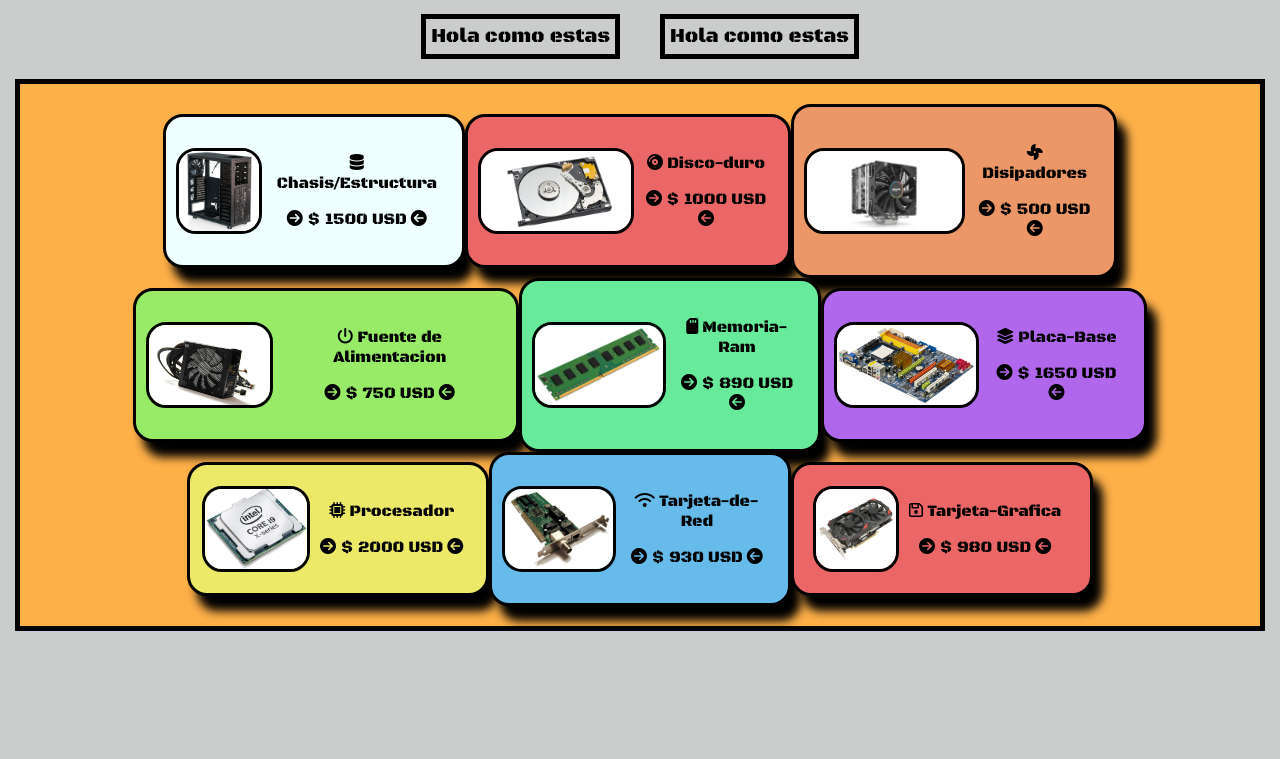
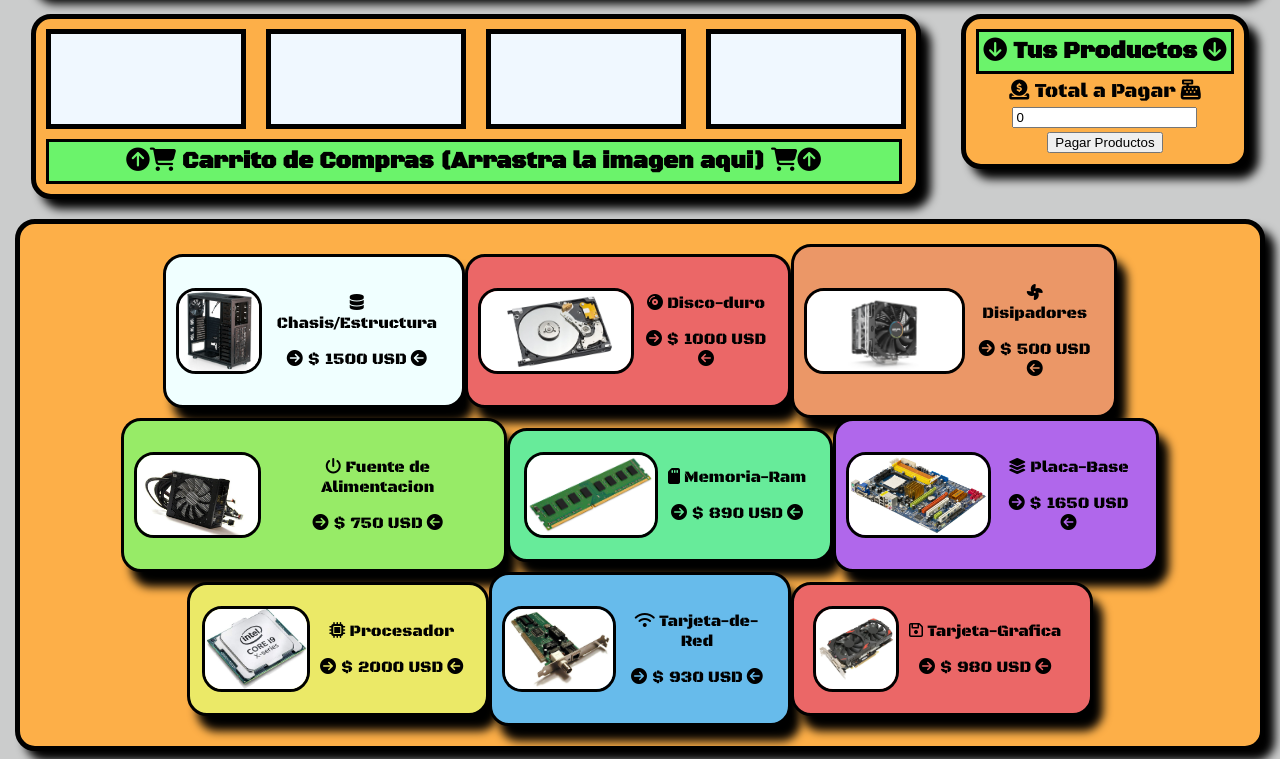
Before and after one commit to ARMI-GLITCH/pc-componentes, a plain HTML site: page index.html in a window 1280 px wide. Shown: the part 84-843 px from the top of the page. Before the commit the page ends 800 px from the top, so only its background shows below. Drawn offline with Linux system fonts and the light colour scheme.

Commit message:
Second commit: Almost finishing the design

```diff
--- a/CSS/style.css
+++ b/CSS/style.css
@@ -20,6 +20,15 @@ h1 {
   padding: 10px;
   width: 95%;
   background-color: beige;
+  border-radius: 20px;
+  box-shadow: 10px 10px 10px black;
+}
+
+h3 {
+  margin: auto;
+  border: 3px solid black;
+  padding: 5px;
+  background-color: rgb(107, 243, 107);
 }
 
 .carrito-de-compras-y-calculo-de-productos {
@@ -35,13 +44,39 @@ h1 {
 .carrito-de-compras {
   margin-right: 20px;
   border: 5px solid black;
-  padding: 5px;
+  padding: 10px;
+  background-color: rgb(253, 175, 72);
+  border-radius: 20px;
+  box-shadow: 10px 10px 10px black;
+  display: grid;
+  grid-template-columns: 200px 200px 200px 200px;
+  column-gap: 20px;
+  text-align: center;
+}
+
+.contenedor-de-imagen {
+  background-color: aliceblue;
+  border: 5px solid black;
+  height: 900%;
+}
+
+.tus-productos {
+  width: 420%;
+  margin-top: 100px;
 }
 
 .calculo-de-productos {
   margin-left: 20px;
   border: 5px solid black;
-  padding: 5px;
+  padding: 10px;
+  height: 30%;
+  background-color: rgb(253, 175, 72);
+  border-radius: 20px;
+  box-shadow: 10px 10px 10px black;
+}
+
+.input-y-button {
+  margin-top: 5px;
 }
 
 .contenedor-de-productos {
@@ -55,6 +90,8 @@ h1 {
   background-color: rgb(253, 175, 72);
   width: 95%;
   margin-top: 10px;
+  border-radius: 20px;
+  box-shadow: 10px 10px 10px black;
 }
 
 .chasis {
@@ -140,7 +177,7 @@ h1 {
   border-radius: 20px;
   box-shadow: 10px 15px 10px;
   padding: 10px;
-  width: 23%;
+  width: 25%;
 }
 
 .nombre-precio {
--- a/index.html
+++ b/index.html
@@ -14,10 +14,19 @@
   <h1><i class="fa-solid fa-computer"></i> Componentes para la PC de tus sueños <i class="fa-solid fa-computer-mouse"></i></h1>
   <div class="carrito-de-compras-y-calculo-de-productos">
     <div class="carrito-de-compras">
-      Hola como estas
+      <div class="contenedor-de-imagen"></div>
+      <div class="contenedor-de-imagen"></div>
+      <div class="contenedor-de-imagen"></div>
+      <div class="contenedor-de-imagen"></div>
+      <h3 class="tus-productos"><i class="fa-solid fa-circle-arrow-up"></i><i class="fa-solid fa-cart-shopping"></i> Carrito de Compras (Arrastra la imagen aqui) <i class="fa-solid fa-cart-shopping"></i><i class="fa-solid fa-circle-arrow-up"></i></h3>
     </div>
     <div class="calculo-de-productos">
-      Hola como estas
+      <h3><i class="fa-solid fa-circle-arrow-down"></i> Tus Productos <i class="fa-solid fa-circle-arrow-down"></i></h3>
+      <div class="input-y-button">
+        <label for="precio-total"><i class="fa-solid fa-circle-dollar-to-slot"></i> Total a Pagar <i class="fa-solid fa-cash-register"></i></label><br>
+        <input  name="precio-total" type="number" readonly value="0"><br>
+        <input type="submit" value="Pagar Productos"><br>
+      </div>
     </div>
   </div>
   <div class="contenedor-de-productos">
```
